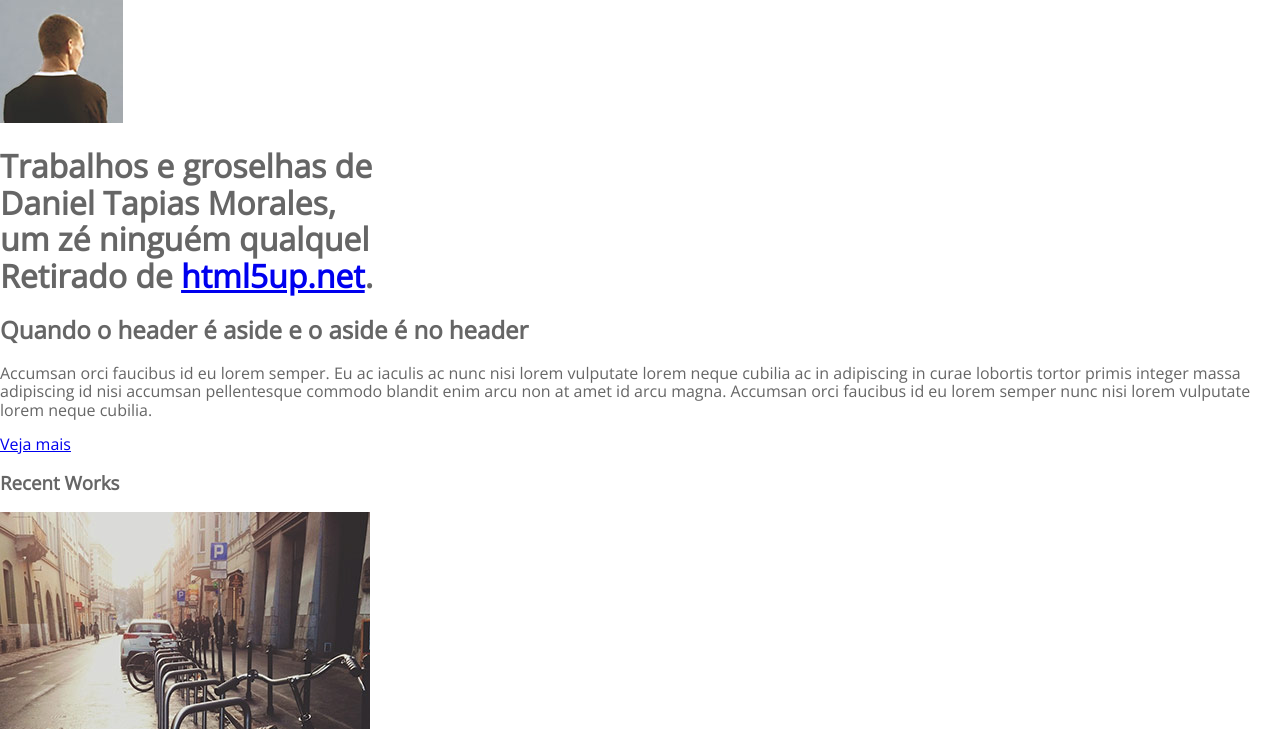
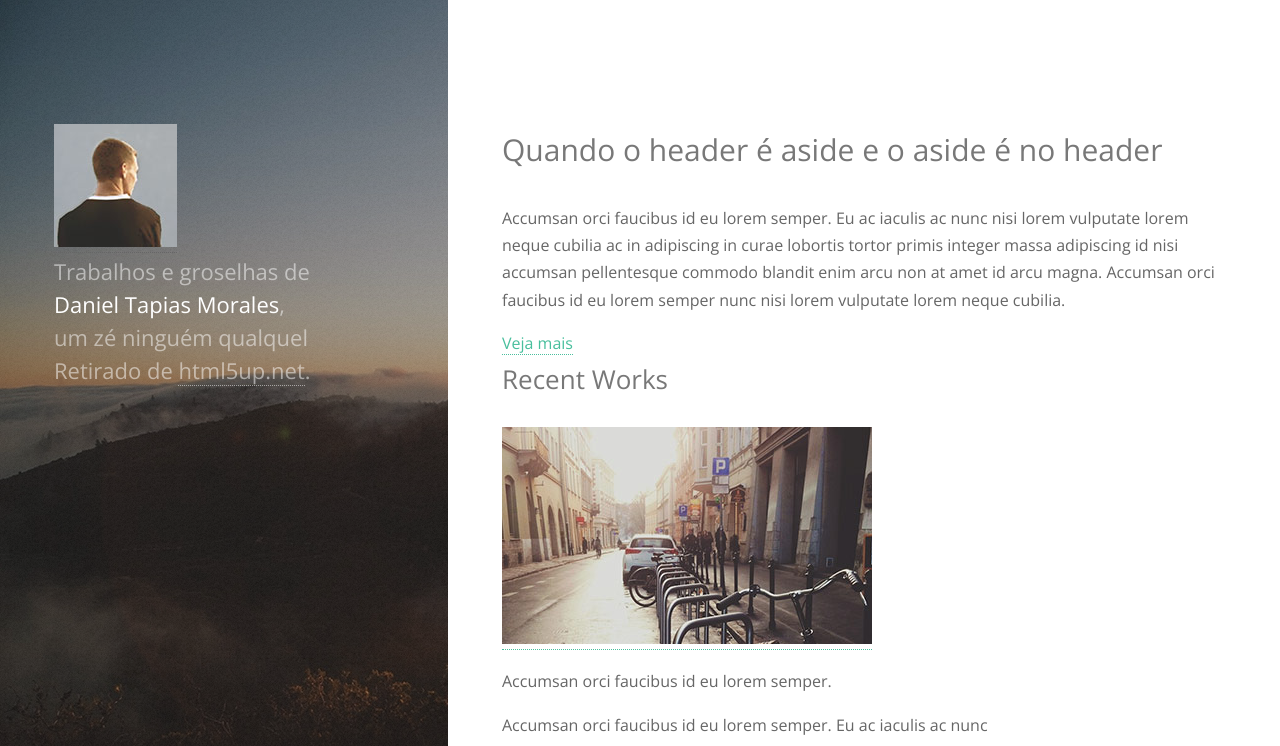
Before and after one commit to Flavhio10/projetostrata, a plain HTML site: page index.html in a window 1280 px wide. Shown: the top 746 px of the page. Drawn offline with nearby package versions, Linux system fonts and the light colour scheme.

Commit message:
Continuando os trabalhos em CSS

```diff
--- a/css/estilo.css
+++ b/css/estilo.css
@@ -1,4 +1,87 @@
 body{
     font-family: 'Open Sans', sans-serif;
     color: #666;
+    line-height: 1.7;
 }
+
+a{
+    transition: color .2s linear, border .2s linear;
+    text-decoration: none;
+    border-bottom: 1px dotted;
+    color: #49bf9d;
+}
+
+a:hover{
+    border-bottom-color: transparent;
+}
+
+h1, h2, h3, h4, h5, h6{
+    color: #787878;
+    font-weight: normal;
+    margin: 0 0 1em;
+}
+
+h1{
+    font-size: 36px;
+}
+
+h2{
+    font-size: 30px;
+}
+
+h3{
+    font-size: 26px;
+}
+
+h4{
+    font-size: 22px;
+}
+
+h5{
+    font-size: 18px;
+}
+
+h6{
+    font-size: 14px;
+}
+
+.main-header{
+    position: fixed;
+    top: 0;
+    left: 0;
+    height: 100%;
+    width: 35%;
+    padding: 124px 54px 72px;
+    box-sizing: border-box;
+    background-image: url(../images/overlay.png), url(../images/bg.jpg);
+    background-position: left top;
+    background-size: auto, cover;
+}
+
+.main-header-title{
+    font-size: 22px;
+    line-height: 1.5;
+    color: white;
+    font-weight: normal;
+    color: rgba(255, 255, 255, .5);
+}
+
+.main-header-title strong{
+    color: white;
+    font-weight: normal;
+}
+
+.main-header-link{
+    color: inherit;
+}
+
+.main-header-link:hover{
+    color: #49bf9d;
+}
+
+.main-content{
+    width: 65%;
+    margin-left: 35%;
+    padding: 124px 54px 72px;
+    box-sizing: border-box;
+}
--- a/index.html
+++ b/index.html
@@ -19,11 +19,11 @@
             <a href="index.html" class="main-header-link">
                 <img src="images/avatar.jpg" alt="texto qualquer">
             </a>
-            <h1>
+            <h1 class="main-header-title">
                 Trabalhos e groselhas de <br>
                 <strong>Daniel Tapias Morales</strong>,<br>
                 um zé ninguém qualquel<br>
-                Retirado de <a href="http://html5up.net">html5up.net</a>.
+                Retirado de <a href="http://html5up.net" class="main-header-link">html5up.net</a>.
             </h1>
         </header>
 
@@ -134,6 +134,13 @@
                 <p>
                     This is <b>bold </b>and this is <strong>strong</strong> This is <i>italic </i>and this is <em>emphasized</em>. This is <sup>superscript</sup> text and this is <sub>subscript</sub> text. This is <u>underlined</u> and this is <code>code: for (;;) {...}</code>. Finally, this is <a href="#">a link</a>.
                 </p>
+
+                <h1>Título h1</h1>
+                <h2>Título h2</h2>
+                <h3>Título h3</h3>
+                <h4>Título h4</h4>
+                <h5>Título h5</h5>
+                <h6>Título h6</h6>
 
                 <blockquote cite="http://developer.mozilla.org">
                     <p>Esta é uma citação tirarada da Mozilla Developer Center</p>
```
Also changed, not shown: images/overlay.png (added).
